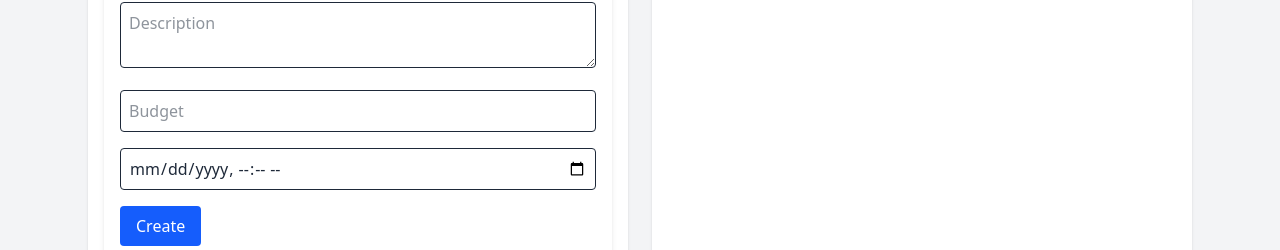
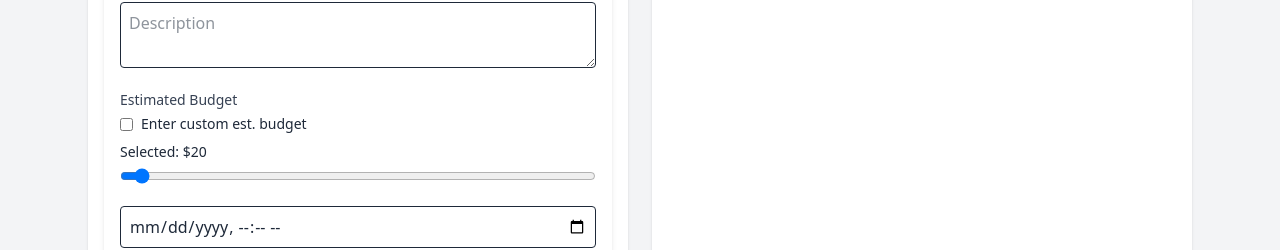
Before and after one commit to ShoaibProjects/project-bidding-app, a Next.js app in the folder frontend/: page /dashboard/buyer in a window 1280 px wide. Shown: the part 276-526 px from the top of the page. Built offline with nearby package versions, Linux system fonts and the light colour scheme; no server answers.

Commit message:
changed budget seletion method

```diff
--- a/frontend/app/components/ProjectForm.tsx
+++ b/frontend/app/components/ProjectForm.tsx
@@ -1,4 +1,4 @@
-'use client';
+"use client";
 
 import { useEffect, useState } from "react";
 import { createProject } from "../services/projectService";
@@ -15,7 +15,10 @@ type ProjectFormProps = {
  * Renders a form to create a new project.
  * Handles form state, submission, and basic validation.
  */
-export default function ProjectForm({ toRefresh, setToRefresh }: ProjectFormProps) {
+export default function ProjectForm({
+  toRefresh,
+  setToRefresh,
+}: ProjectFormProps) {
   const { user } = useUserStore(); // Get current logged-in user info from global store
 
   // Track if component has mounted (helps with hydration issues in Next.js)
@@ -31,9 +34,10 @@ export default function ProjectForm({ toRefresh, setToRefresh }: ProjectFormProp
   const [form, setForm] = useState({
     title: "",
     description: "",
-    budget: "",
+    budget: "20",
     deadline: "",
     buyerId: "", // will be set from logged-in user
+    useCustomBudget: false,
   });
 
   // On user id change, set buyerId in the form and mark component as mounted
@@ -48,7 +52,9 @@ export default function ProjectForm({ toRefresh, setToRefresh }: ProjectFormProp
    * Handle changes in form inputs (both text inputs and textarea)
    * Updates corresponding field in form state
    */
-  const handleChange = (e: React.ChangeEvent<HTMLInputElement | HTMLTextAreaElement>) => {
+  const handleChange = (
+    e: React.ChangeEvent<HTMLInputElement | HTMLTextAreaElement>
+  ) => {
     const { name, value } = e.target;
     setForm((prev) => ({ ...prev, [name]: value }));
   };
@@ -100,7 +106,10 @@ export default function ProjectForm({ toRefresh, setToRefresh }: ProjectFormProp
 
   // Render the project creation form
   return (
-    <form className="space-y-4 p-4 bg-white shadow-md rounded" onSubmit={handleSubmit}>
+    <form
+      className="space-y-4 p-4 bg-white shadow-md rounded"
+      onSubmit={handleSubmit}
+    >
       <h2 className="text-xl font-semibold">Create Project</h2>
 
       {/* Show error message if any */}
@@ -119,23 +128,62 @@ export default function ProjectForm({ toRefresh, setToRefresh }: ProjectFormProp
       {/* Description textarea */}
       <textarea
         name="description"
-        className="w-full border p-2 rounded max-h-20 min-h-12"
+        className="w-full border p-2 rounded max-h-30 min-h-12"
         placeholder="Description"
         value={form.description}
         onChange={handleChange}
         required
       />
 
-      {/* Budget input */}
+      {/* Budget section with slider + custom input option for Budget input*/}
+      <div>
+        <label className="block text-sm font-medium text-gray-700 mb-1">
+          Estimated Budget
+        </label>
+
+        <div className="flex items-center gap-2 mb-2">
+          <input
+            type="checkbox"
+            id="customBudgetToggle"
+            checked={form.useCustomBudget}
+            onChange={() =>
+              setForm((prev) => ({
+                ...prev,
+                useCustomBudget: !prev.useCustomBudget,
+              }))
+            }
+          />
+          <label htmlFor="customBudgetToggle" className="text-sm">
+            Enter custom est. budget
+          </label>
+        </div>
+
+        {form.useCustomBudget ? (
           <input
             name="budget"
             type="number"
+            min="1"
             className="w-full border p-2 rounded"
-        placeholder="Budget"
+            placeholder="Enter custom budget"
             value={form.budget}
             onChange={handleChange}
-        required
           />
+        ) : (
+          <div>
+            <p className="text-sm mb-1">Selected: ${form.budget}</p>
+            <input
+              name="budget"
+              type="range"
+              min="5"
+              max="500"
+              step="5"
+              value={form.budget}
+              onChange={handleChange}
+              className="w-full"
+            />
+          </div>
+        )}
+      </div>
 
       {/* Deadline input */}
       <input
```
Also changed, not shown: 1 other file (tests, documents, lock files or other folders). Lines whose indentation alone changed are shown as unchanged.
